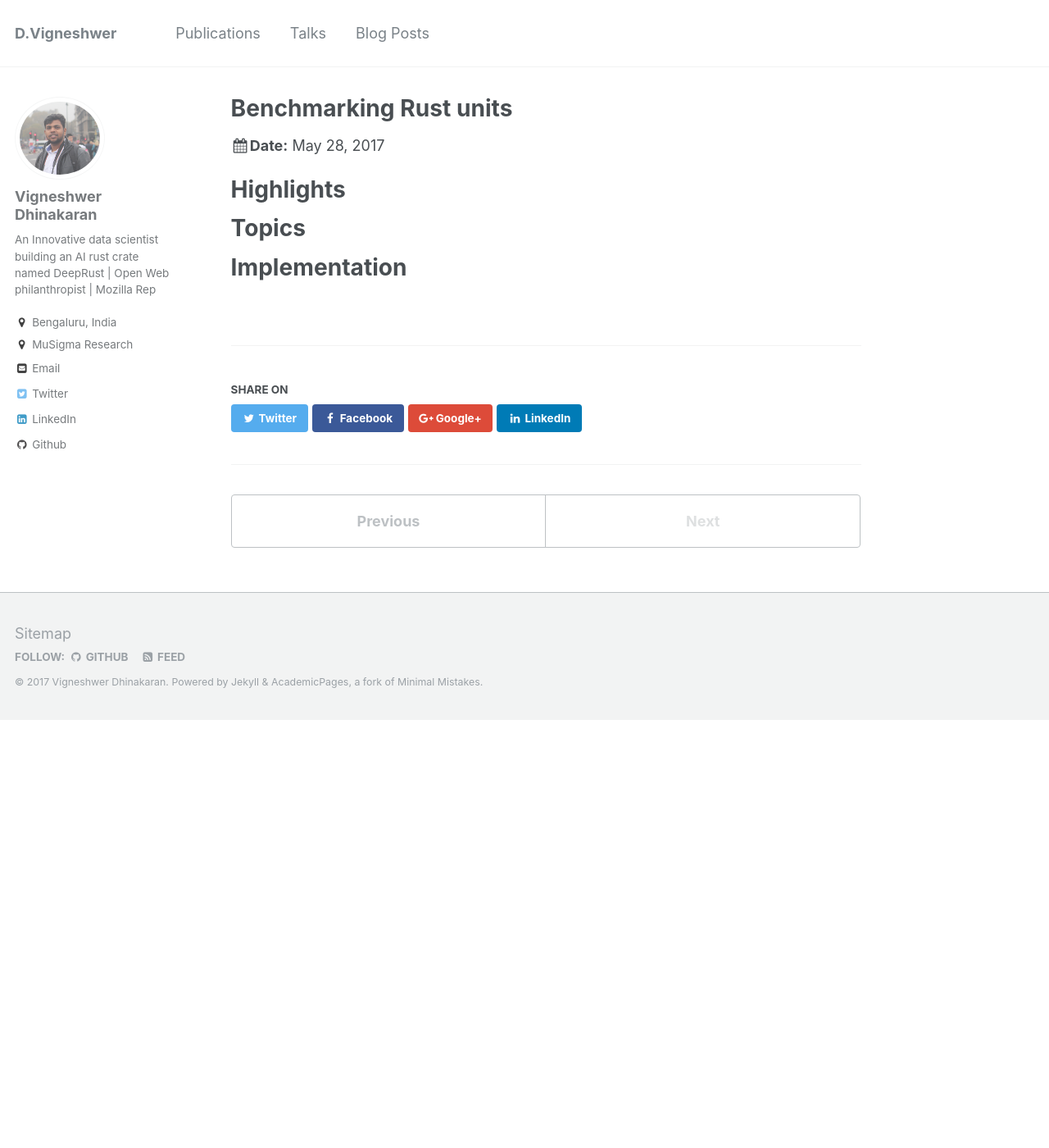
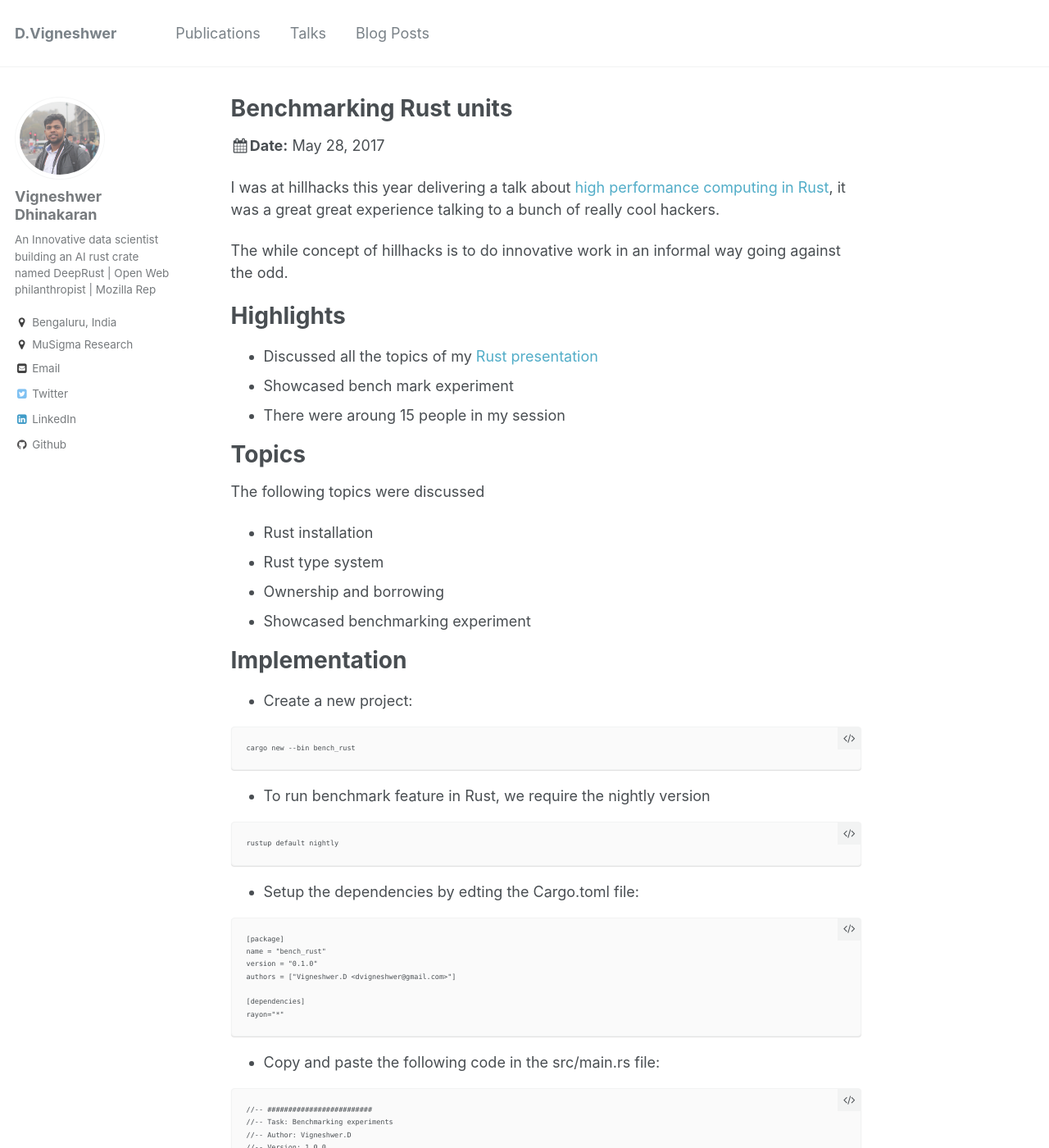
Before and after one commit to DineshMv/dvigneshwer.github.io, a Jekyll site: the page built from _talks/2017-05-28-Hillhacks-Rust.md, in a window 1280 px wide and 1400 px high. Shown: the whole window at 82% size. Built offline with Jekyll 4.4.1, drawn with Linux system fonts in a browser that asks for light colours; some of the changed text lies outside the part shown.

Commit message:
Update 2017-05-28-Hillhacks-Rust.md

```diff
--- a/_talks/2017-05-28-Hillhacks-Rust.md
+++ b/_talks/2017-05-28-Hillhacks-Rust.md
@@ -8,17 +8,178 @@ date: 2017-05-28
 location: "Bir, India"
 ---
 
+I was at hillhacks this year delivering a talk about [high performance computing in Rust](https://osem.hillhacks.in/conferences/hillhacks2017/program/proposals/94), it was a great great experience talking to a bunch of really cool hackers.
 
+The while concept of hillhacks is to do innovative work in an informal way going against the odd.
 
 Highlights
 ==========
 
-
+* Discussed all the topics of my [Rust presentation](https://dvigneshwer.github.io/files/Deep_drive_into_Rust_programming_language.pdf)
+* Showcased bench mark experiment
+* There were aroung 15 people in my session
 
 Topics
 ======
 
+The following topics were discussed
 
+* Rust installation
+* Rust type system
+* Ownership and borrowing
+* Showcased benchmarking experiment
 
 Implementation
 ==============
+
+* Create a new project:
+
+~~~~
+cargo new --bin bench_rust
+~~~~
+
+* To run benchmark feature in Rust, we require the nightly version
+
+~~~~
+rustup default nightly
+~~~~
+
+* Setup the dependencies by edting the Cargo.toml file:
+
+~~~~
+[package]
+name = "bench_rust"
+version = "0.1.0"
+authors = ["Vigneshwer.D <dvigneshwer@gmail.com>"]
+
+[dependencies]
+rayon="*"
+~~~~
+
+* Copy and paste the following code in the src/main.rs file:
+
+~~~~
+//-- #########################
+//-- Task: Benchmarking experiments
+//-- Author: Vigneshwer.D
+//-- Version: 1.0.0
+//-- Date: 22 May 17
+//-- #########################
+// Importing external crates
+
+#![feature(test)]
+
+extern crate test;
+extern crate rayon;
+use rayon::prelude::*;
+
+// ordinary average function in Rust - Imperative style
+pub fn ordavg(list: &[f64]) -> f64{
+	let mut total = 0.;
+
+	for el in list{
+		total += *el
+	}
+
+	total/list.len() as f64
+}
+
+// HLL version of the average function in Rust
+pub fn hllavg(list: &[f64]) -> f64{
+
+	list.iter().sum::<f64>() / list.len() as f64
+
+}
+
+// parallel version (Rayon)
+pub fn rayavg(list:&[f64]) -> f64{
+
+	list.par_iter().sum::<f64>() / list.len() as f64
+
+}
+
+// fold version - Reduce
+pub fn foldavg(list: &[f64]) -> f64{
+
+	list.iter().fold(0.,|a, b| a + b) / list.len() as f64
+
+}
+
+// Testing and benchmarking the functions
+#[cfg(test)]
+mod tests {
+	use super::*;
+	use test::Bencher;
+
+	#[test]
+	fn check_results() {
+		let rand_list = [1.0,1.0,1.0,1.0,1.0,1.0];
+		assert_eq!(1.0, ordavg(&rand_list));
+		assert_eq!(1.0, hllavg(&rand_list));
+		assert_eq!(1.0, rayavg(&rand_list));
+		assert_eq!(1.0, foldavg(&rand_list));
+	}
+
+	#[bench]
+    fn bench_ordavg(b: &mut Bencher) {
+        b.iter(|| {
+        	let rand_list = [1.0,2.0,3.0,5.0,4.0,6.0];
+        	ordavg(&rand_list)
+        });
+    }
+
+    #[bench]
+    fn bench_hllavg(b: &mut Bencher) {
+        b.iter(|| {
+        	let rand_list = [1.0,2.0,3.0,5.0,4.0,6.0];
+        	hllavg(&rand_list)
+        } );
+    }
+
+    #[bench]
+    fn bench_rayavg(b: &mut Bencher) {
+        b.iter(|| {
+        	let rand_list = [1.0,2.0,3.0,5.0,4.0,6.0];
+        	rayavg(&rand_list)
+        });
+    }
+
+   	#[bench]
+    fn bench_foldavg(b: &mut Bencher) {
+        b.iter(|| {
+        	let rand_list = [1.0,2.0,3.0,5.0,4.0,6.0];
+        	foldavg(&rand_list)
+        });
+    }
+
+}
+
+// Main execution place
+fn main() {
+	let rand_list = [1.0,1.0,1.0,1.0,1.0,1.0];
+	println!("{:?}", ordavg(&rand_list));
+	println!("{:?}",hllavg(&rand_list));
+	println!("{:?}", rayavg(&rand_list));
+	println!("{:?}", foldavg(&rand_list));
+}
+~~~~
+
+* To run benchmarks
+
+~~~~
+cargo bench
+~~~~
+
+* To run test cases
+
+~~~~
+cargo test
+~~~~
+
+* To execute the code:
+
+~~~~
+cargo run
+~~~~
+
+We should the following [output](https://github.com/MozillaIndia/RustIndia/blob/master/RainOfRust/Readme.md#output--1) on successfull execution of the code.
```
